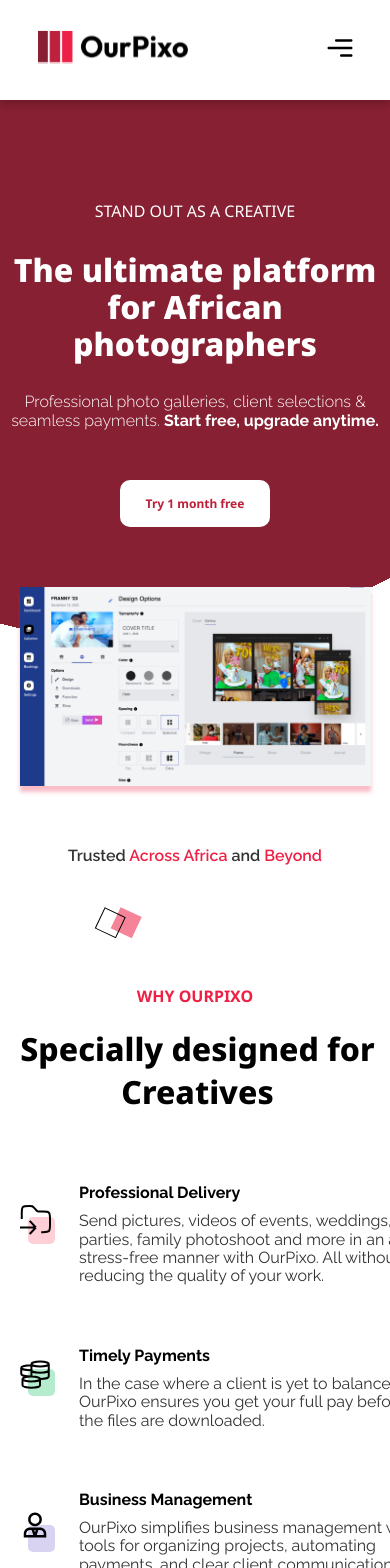
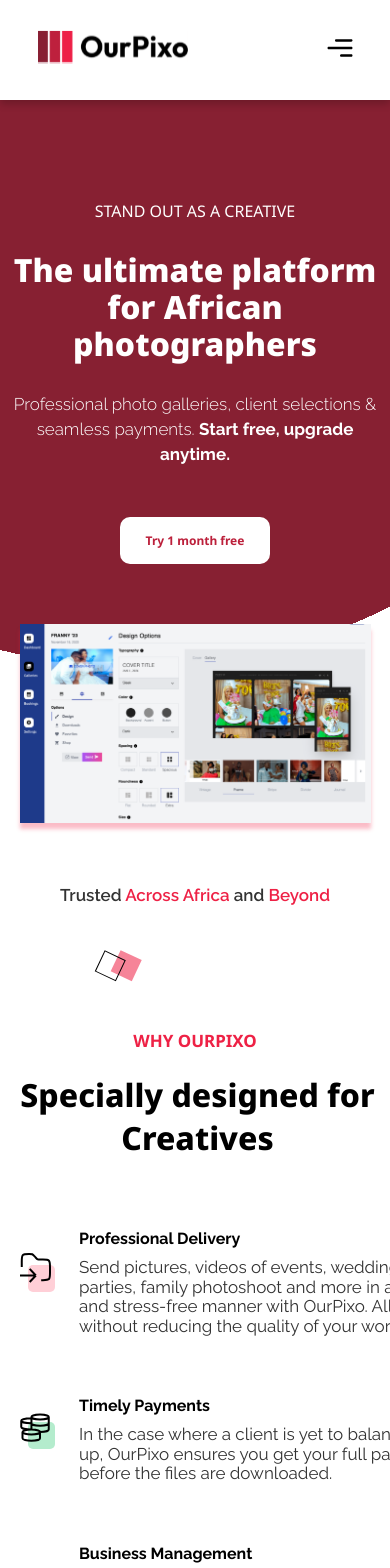
Before and after one commit to MITCHYUGAN/Project-Our-PIXO, a React (Vite) app: page / in a window 390 px wide. Shown: the top 1568 px of the page. Built offline with nearby package versions, Linux system fonts and the light colour scheme.

Commit message:
added: universal font size to <p> tag

```diff
--- a/src/App.css
+++ b/src/App.css
@@ -16,3 +16,15 @@
     --ParagraphFS: clamp(20px, 1.3vw, 1.5vw);
     --buttonFS: clamp(20px, 1.3vw, 1.5vw);
 }
+
+p {
+    font-size: 20px;
+    line-height: 28px;
+}
+
+@media (max-width: 600px) {
+    p {
+        font-size: 17px;
+        line-height: 25px;
+    }
+}
--- a/src/Pages/Faq/Faq.css
+++ b/src/Pages/Faq/Faq.css
@@ -53,7 +53,7 @@ hr{
 }
 
 .faq-card p {
-  font-size: 17px;
+  /* font-size: 17px; */
   line-height: 23px;
 }
 
@@ -79,7 +79,7 @@ hr{
     font-size: 22px;
   }
   .faq-card p {
-  font-size: 19px;
+  /* font-size: 19px; */
   line-height: 25px;
 }
 }
--- a/src/Pages/Features/Features.css
+++ b/src/Pages/Features/Features.css
@@ -54,9 +54,9 @@
                     }
                 }
 
-                p {
+                /* p {
                     font-size: clamp(20px, 1.5vw, 2vw);
-                }
+                } */
 
                 img {
                     width: min(70%, 100%);
--- a/src/Pages/Gallery/Gallery.css
+++ b/src/Pages/Gallery/Gallery.css
@@ -102,7 +102,7 @@
 }
 .client-galleries div p {
     text-transform: uppercase;
-    font-size: 20px;
+    /* font-size: 20px; */
 }
 .client-galleries div a {
     width: 100%;
@@ -128,7 +128,7 @@
     padding-bottom: 17px;
 }
 .coming-soon-section p {
-    font-size: 20px;
+    /* font-size: 20px; */
     font-weight: 200;
     line-height: 27px;
     color: #333333;
@@ -145,7 +145,7 @@
     }
     .client-galleries div p {
     text-transform: uppercase;
-    font-size: 17px;
+    /* font-size: 17px; */
     margin-bottom: 35px;
 }
 .gallery-banner .banner-text p {
--- a/src/Pages/HowItWorks/HowItWorks.css
+++ b/src/Pages/HowItWorks/HowItWorks.css
@@ -65,9 +65,9 @@
                         font-size: clamp(25px, 1.7vw, 2vw);
                     }
 
-                    p{
+                    /* p{
                         font-size: clamp(20px, 1.5vw, 1.8vw);
-                    }
+                    } */
                 }
 
             }
@@ -87,7 +87,7 @@
         }
 
         p{
-            font-size: clamp(20px, 1.5vw, 2vw);
+            /* font-size: clamp(20px, 1.5vw, 2vw); */
             font-family: "Raleway", sans-serif;
             width: 80%;
             text-align: center;
--- a/src/components/EasyTools/EasyTools.css
+++ b/src/components/EasyTools/EasyTools.css
@@ -57,9 +57,9 @@
                     font-size: var(--Heading4FS);
                 }
 
-                p {
+                /* p {
                     font-size: var(--ParagraphFS);
-                }
+                } */
             }
         }
     }
--- a/src/components/GetPaidInCurrencies/GetPaidInCurrencies.css
+++ b/src/components/GetPaidInCurrencies/GetPaidInCurrencies.css
@@ -64,7 +64,7 @@
         width: min(700px, 100%);
         text-align: center;
         opacity: 0.8;
-        font-size: clamp(20px, 1.5vw, 1.8vw);
+        /* font-size: clamp(20px, 1.5vw, 1.8vw); */
     }
 
     /* span {
@@ -118,7 +118,7 @@
     }
 
     .getpaidincurrencies p {
-        font-size: 16px;
+        /* font-size: 16px; */
         line-height: 115%;
         font-family: Raleway;
         width: 400px;
--- a/src/components/GetStarted/GetStarted.css
+++ b/src/components/GetStarted/GetStarted.css
@@ -40,9 +40,9 @@
                 }
             }
 
-            p {
+            /* p {
                 font-size: var(--ParagraphFS);
-            }
+            } */
 
             img {
                 width: min(80%, 100%);
--- a/src/components/GetStartedForFree/GetStartedForFree.css
+++ b/src/components/GetStartedForFree/GetStartedForFree.css
@@ -57,7 +57,7 @@
     }
 
     p {
-        font-size: clamp(20px, 1.5vw, 1.8vw);
+        /* font-size: clamp(20px, 1.5vw, 1.8vw); */
         width: min(750px, 90%);
         line-height: 140%;
         text-align: center;
@@ -146,7 +146,7 @@
         }
         p {
             max-width: 700px;
-        font-size: 17px;
+        /* font-size: 17px; */
         font-family: Raleway;
         color: #333333;
         }
--- a/src/components/LandingPage/LandingPage.css
+++ b/src/components/LandingPage/LandingPage.css
@@ -30,7 +30,7 @@
 
 .hero-page p {
     font-weight: 300;
-    font-size: 20px;
+    /* font-size: 20px; */
     font-family: Raleway;
     width: 600px;
     margin: 0 auto;
@@ -138,7 +138,7 @@
 
             p {
                 opacity: 0.9;
-                font-size: clamp(20px, 1.3vw, 1.5vw);
+                /* font-size: clamp(20px, 1.3vw, 1.5vw); */
                 width: min(600px, 100%);
                 font-family: "Raleway", sans-serif;
                 font-weight: 300;
@@ -263,7 +263,7 @@
     }
     .hero-page p {
     font-weight: 300;
-    font-size: 16px;
+    /* font-size: 16px; */
     font-family: Raleway;
     width: 100%;
     margin: 0 auto;
--- a/src/components/Testimonials/Testimonials.css
+++ b/src/components/Testimonials/Testimonials.css
@@ -56,9 +56,9 @@
                 width: 70px;
             }
 
-            p {
+            /* p {
                 font-size: calc(var(--ParagraphFS) + 1px);
-            }
+            } */
 
             .slidesContents {
                 align-self: center;
@@ -75,9 +75,9 @@
                         font-size: var(--Heading4FS);
                     }
 
-                    p {
+                    /* p {
                         font-size: var(--ParagraphFS);
-                    }
+                    } */
                 }
             }
         }
--- a/src/components/WhyOurPIXO/WhyOurPIXO.css
+++ b/src/components/WhyOurPIXO/WhyOurPIXO.css
@@ -18,7 +18,7 @@
     font-family: Noto Sans, Tahoma;
     font-weight: 800;
     margin-bottom: 20px;
-    font-size: 16px;
+    /* font-size: 16px; */
     align-items: center;
     text-align: center;
 }
@@ -84,7 +84,7 @@
 
 .benefits-item p {
     line-height: 115%;
-    font-size: 16px;
+    /* font-size: 16px; */
     color: #333333;
     min-width: 320px;
 }
@@ -213,7 +213,7 @@
         font-family: Noto Sans, Tahoma;
         font-weight: 700;
         margin-bottom: 20px;
-        font-size: 16px;
+        /* font-size: 16px; */
         align-items: center;
         text-align: center;
     }
```
